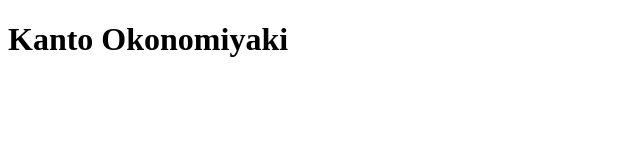
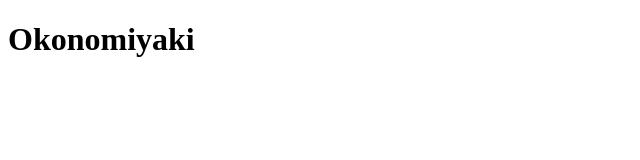
Before and after one commit to Brett-Tanner/odin-recipes, a plain HTML site: page recipes/okonomiyaki.html in a window 1280 px wide. Shown: the whole page, without its empty margins (0-640 px from the left). Drawn offline with Linux system fonts and the light colour scheme.

```diff
--- a/recipes/okonomiyaki.html
+++ b/recipes/okonomiyaki.html
@@ -1,11 +1,11 @@
 <!DOCTYPE html>
 <html lang="eng">
     <head>
-        <title>Kanto Okonomiyaki</title>
+        <title>Okonomiyaki</title>
         <meta charset="utf-8">
     </head>
 
     <body>
-        <h1>Kanto Okonomiyaki</h1>
+        <h1>Okonomiyaki</h1>
     </body>
 </html>
```
Also changed, not shown: index.html (+1 -0 lines).
